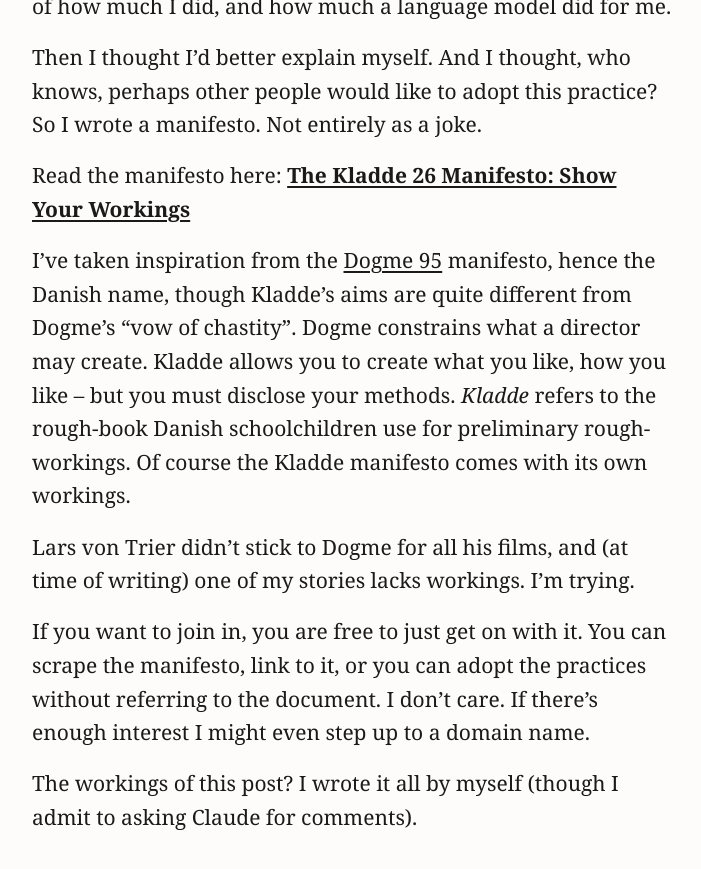
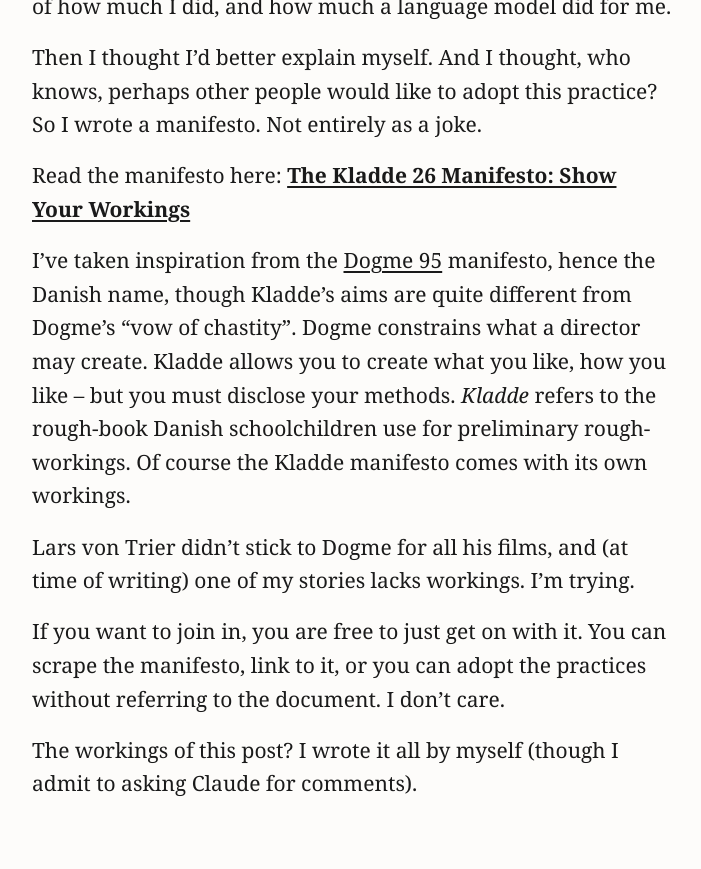
Before and after one commit to ukslim/kladde26, a Jekyll site: the page built from introduction.md, in a window 1280 px wide and 900 px high, scrolled down 2416 px. Shown: the top 869 px of the window, without its empty margins (288-989 px from the left). Built offline with Jekyll 4.4.1, drawn with Linux system fonts in a browser that asks for light colours.

Commit message:
Domain name done

```diff
--- a/introduction.md
+++ b/introduction.md
@@ -35,6 +35,6 @@ I've taken inspiration from the [Dogme 95](https://en.wikipedia.org/wiki/Dogme_9
 
 Lars von Trier didn't stick to Dogme for all his films, and (at time of writing) one of my stories lacks workings. I'm trying.
 
-If you want to join in, you are free to just get on with it. You can scrape the manifesto, link to it, or you can adopt the practices without referring to the document. I don't care. If there's enough interest I might even step up to a domain name.
+If you want to join in, you are free to just get on with it. You can scrape the manifesto, link to it, or you can adopt the practices without referring to the document. I don't care.
 
 The workings of this post? I wrote it all by myself (though I admit to asking Claude for comments).
```
